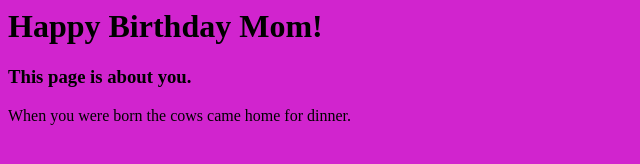
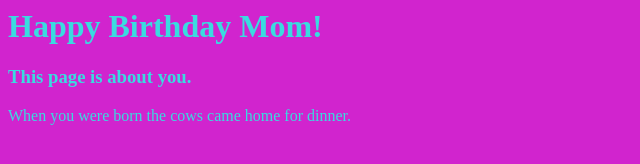
Before and after one commit to cshall1/testSite, a plain HTML site: page index.html in a window 1280 px wide. Shown: the whole page, without its empty margins (0-640 px from the left). Drawn offline with Linux system fonts and the light colour scheme.

Commit message:
Update index.html

```diff
--- a/index.html
+++ b/index.html
@@ -2,7 +2,7 @@
   <head>
   </head>
 
-  <body bgcolor = "#d124ce">
+  <body bgcolor = "#d124ce" text = "#3adbe0">
 <h1> Happy Birthday Mom! </h1>
 <h3> This page is about you. </h3>
 <p>When you were born the cows came home for dinner.</p>
```
